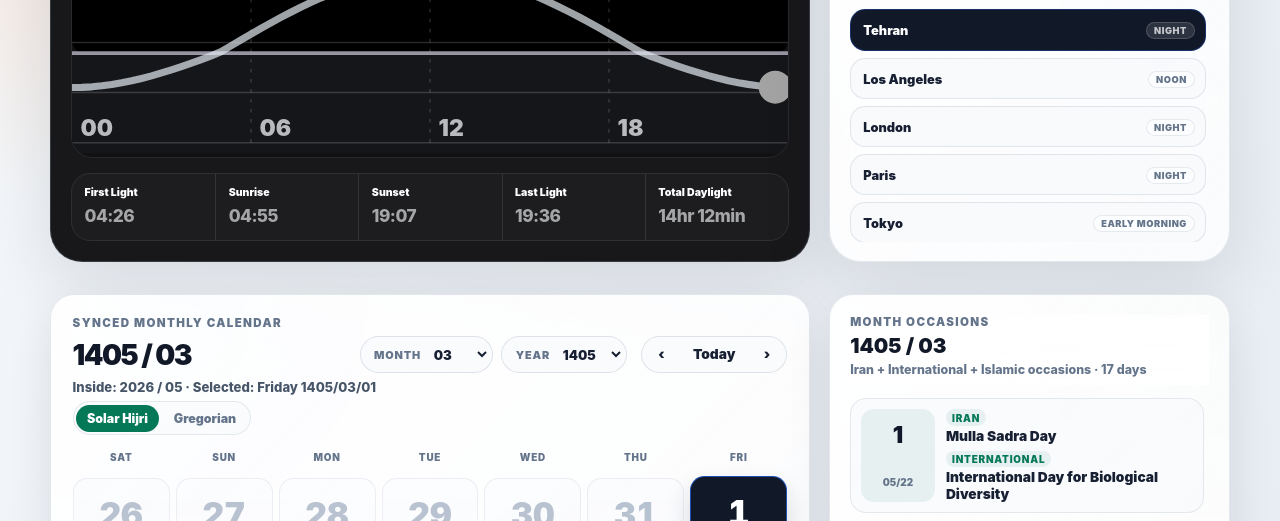
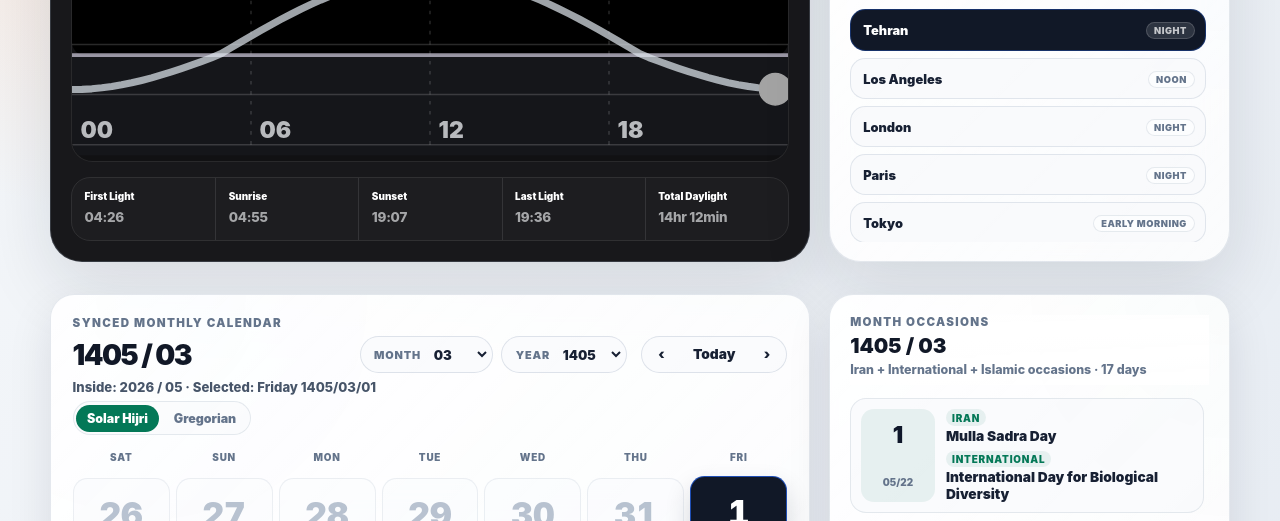
Before and after one commit to iMoein/time, a website: page index.html in a window 1280 px wide. Shown: the part 579-1100 px from the top of the page. Drawn offline with Linux system fonts and the light colour scheme; no server answers.

Commit message:
Adjust Persian emphasis and compact day-night detail typography

```diff
--- a/src/styles.css
+++ b/src/styles.css
@@ -137,6 +137,10 @@ button {
   font-weight: 950;
 }
 
+:root[lang="fa"] .eyebrow strong {
+  font-weight: 980;
+}
+
 .hero-content {
   display: grid;
   grid-template-columns: minmax(0, 1fr) minmax(20rem, 24rem);
@@ -156,6 +160,10 @@ button {
   line-height: 0.86;
   text-shadow: 0.035em 0.035em 0 rgba(148, 163, 184, 0.15);
   white-space: nowrap;
+}
+
+:root[lang="fa"] .clock {
+  font-weight: 980;
 }
 
 .hero-meta {
@@ -618,15 +626,16 @@ button {
 
 .day-night-card__row strong {
   color: #fff;
-  font-size: clamp(0.66rem, 0.82vw, 0.76rem);
+  font-size: clamp(0.62rem, 0.74vw, 0.7rem);
   font-weight: 950;
 }
 
 .day-night-card__row span {
   color: rgba(248, 250, 252, 0.62);
-  font-size: clamp(0.86rem, 1.35vw, 1.12rem);
+  font-size: clamp(0.76rem, 1.05vw, 0.92rem);
   font-weight: 850;
-  letter-spacing: -0.03em;
+  letter-spacing: -0.02em;
+  white-space: nowrap;
 }
 
 
```
